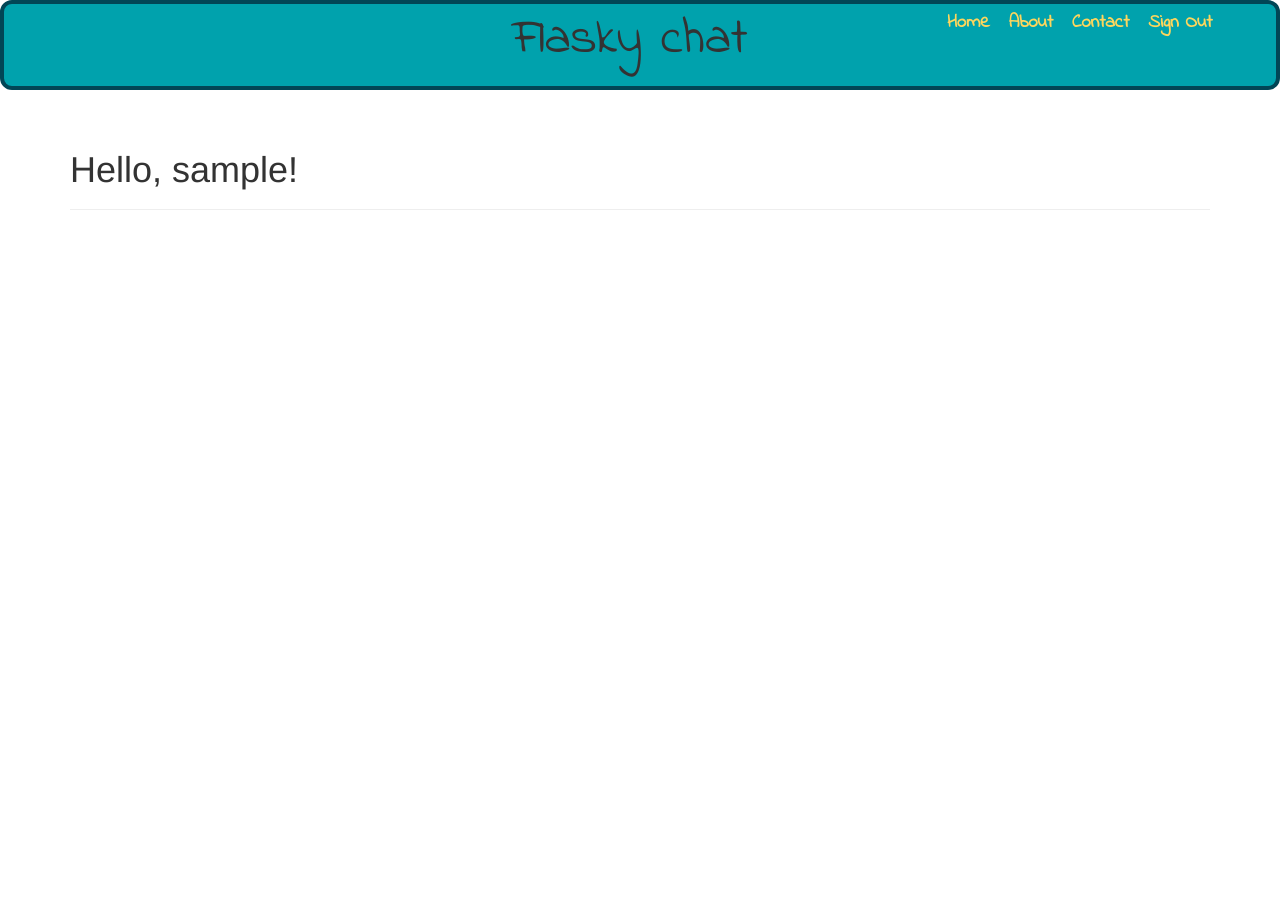
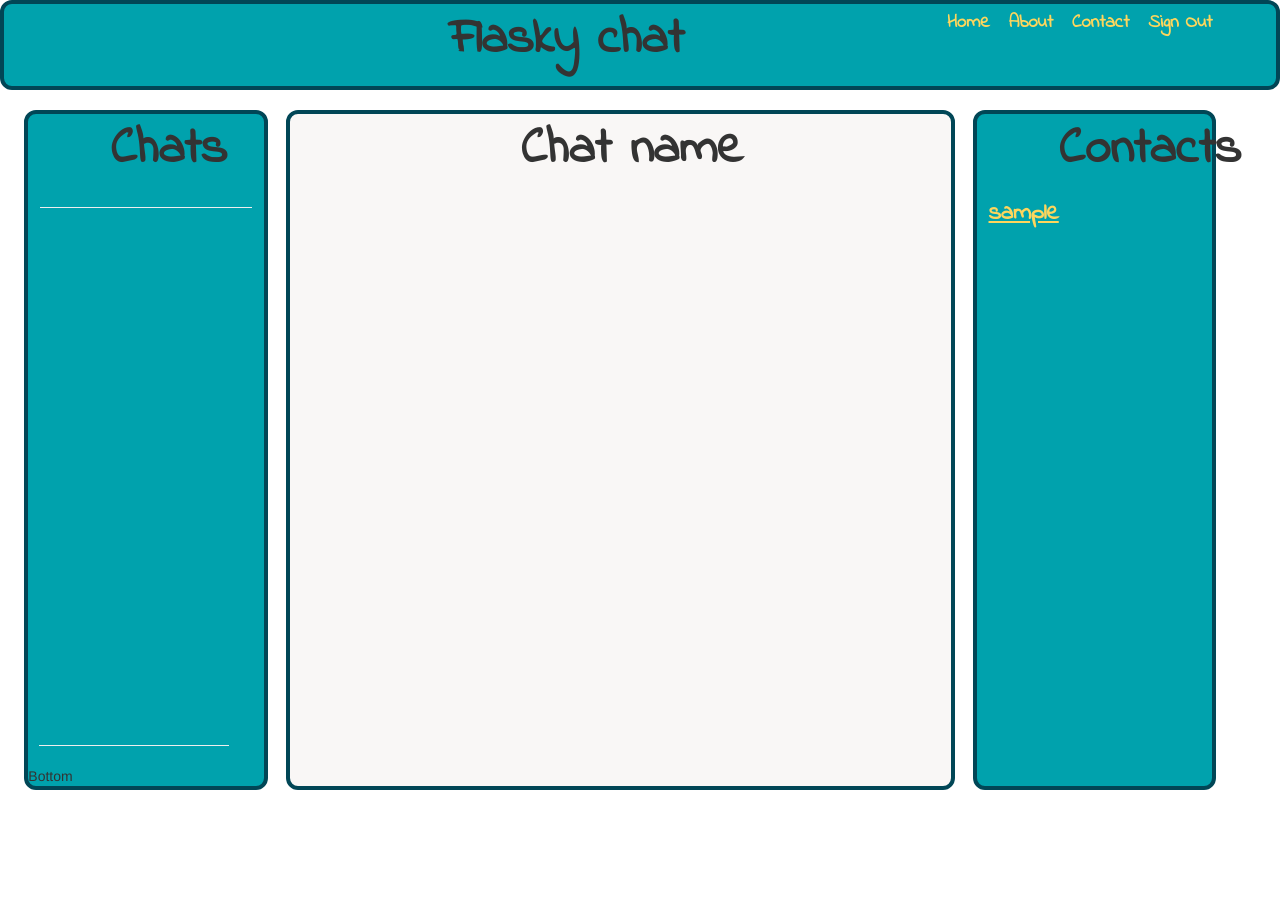
Before and after one commit to Tommy999/flask_chat, a Flask app: page /profile in a window 1280 px wide. Before the commit the page ends 800 px from the top, so only its background shows below. Run offline with Flask 2, Linux system fonts and the light colour scheme; the first user in the database is signed in; data comes from the database, SQL or seed files in the repository; some libraries are stand-ins or nearby versions.

Commit message:
new conainers, user list

```diff
--- a/app/profile/templates/profile.html
+++ b/app/profile/templates/profile.html
@@ -4,8 +4,27 @@
 {% block title %}Flasky{% endblock %}
 
 {% block page_content %}
-    <div class="page-header">
-        <h1>Hello, {% if name %}{{ name }}{% else %}Stranger{% endif %}!</h1>
+    <div class="gen_container">
+
+        <div class="left-container">
+            <p class="titel">Chats</p>
+            <hr class="lines">
+            <div  class="bottom">
+                <hr class="lines">
+                Bottom
+            </div >
+        </div>
+
+        <div class="central-container">
+            <p class="titel">Chat name</p>
+        </div>
+
+        <div class="right-container">
+            <p class="titel">Contacts</p>
+            {% for contact in contact_list %}
+                <p class="contacts">{{ contact }}</p>
+            {% endfor %}
+        </div>
 
     </div>
 {% endblock %}
--- a/app/profile/views.py
+++ b/app/profile/views.py
@@ -1,11 +1,16 @@
 from . import profile
 from flask import render_template, flash, redirect, request, url_for, session
 from flask.ext.login import login_required
+from ..models import *
+
 
 @profile.route('/profile', methods=['GET', 'POST'])
 @login_required
 def profile():
 
     name = session['auth_user']
-
-    return render_template('profile.html', name=name)
+    workgroup_id = User.query.filter_by(username=session['auth_user']).first()
+    contact_list = User.query.filter_by(workgroup_id=workgroup_id.workgroup_id).all()
+    query_set = []
+    [query_set.append(elem.username) for elem in contact_list]
+    return render_template('profile.html', name=name, contact_list=query_set)
--- /dev/null
+++ b/app/static/containers.css
@@ -0,0 +1,75 @@
+
+.gen_container{
+
+    display: block;
+    width: 95%;
+    height:100%;
+}
+
+
+.left-container{
+
+    float:left;
+    border: 4px solid;
+    border-radius: 12px;
+    border-color:#014656;
+    background:#00a2ad;
+    margin-left:2%;
+    height: 85%;
+    width:20%;
+    position: relative;
+
+}
+
+.central-container{
+
+    float:left;
+    border: 4px solid;
+    border-radius: 12px;
+    border-color:#014656;
+    background:#f9f7f6;
+    margin-left: 1.5%;
+    height: 85%;
+    width:55%;
+
+}
+
+.right-container{
+    float:left;
+    border: 4px solid;
+    border-radius: 12px;
+    border-color:#014656;
+    background:#00a2ad;
+    margin-left:1.5%;
+    height: 85%;
+    width:20%;
+
+}
+
+.contacts{
+
+    width:auto;
+    margin-left: 5%;
+    font-family: 'Indie Flower', cursive;
+    font-size: 18pt;
+    color:#fdd65d;
+    text-decoration: underline;
+    font-weight: bold;
+}
+.contacts:hover{
+
+    text-decoration: none;
+    cursor: pointer;
+    color:#f6a801;
+    font-weight: bold;
+}
+
+.lines{
+    width:90%;
+}
+
+.bottom{
+    position: absolute;
+    bottom: 0;
+    width:90%;
+}
--- a/app/static/index.css
+++ b/app/static/index.css
@@ -1,3 +1,6 @@
+body, html {
+  height: 100%;
+}
 
 .navbar{
     border: 4px solid;
@@ -31,7 +34,8 @@
 .titel{
 
     width:auto;
-    margin-left: 40%;
+    margin-left: 35%;
     font-family: 'Indie Flower', cursive;
     font-size: 38pt;
+    font-weight: bold;
 }
--- a/app/templates/base.html
+++ b/app/templates/base.html
@@ -6,10 +6,11 @@
     {{moment.include_moment()}}
     <link rel=stylesheet type=text/css href="{{ url_for('static', filename='index.css') }}">
     <link rel=stylesheet type=text/css href="{{ url_for('static', filename='register.css') }}">
+    <link rel=stylesheet type=text/css href="{{ url_for('static', filename='containers.css') }}">
     <link href='https://fonts.googleapis.com/css?family=Indie+Flower' rel='stylesheet' type='text/css'>
     <link href='https://fonts.googleapis.com/css?family=Bree+Serif' rel='stylesheet' type='text/css'>
 
-<link href='https://fonts.googleapis.com/css?family=Passion+One' rel='stylesheet' type='text/css'>
+    <link href='https://fonts.googleapis.com/css?family=Passion+One' rel='stylesheet' type='text/css'>
 
 {% endblock %}}
 
@@ -30,7 +31,6 @@
 </div>
 {% endblock %}
 {% block content %}
-<div class="container">
     {% for message in get_flashed_messages() %}
         <div class="alert alert-warning">
             <button type="button" class="close" data-dismiss="alert">&times;</button>
@@ -38,5 +38,4 @@
         </div>
     {% endfor %}
     {% block page_content %}{% endblock %}
-</div>
 {% endblock %}
```
Also changed, not shown: 1 other file.
